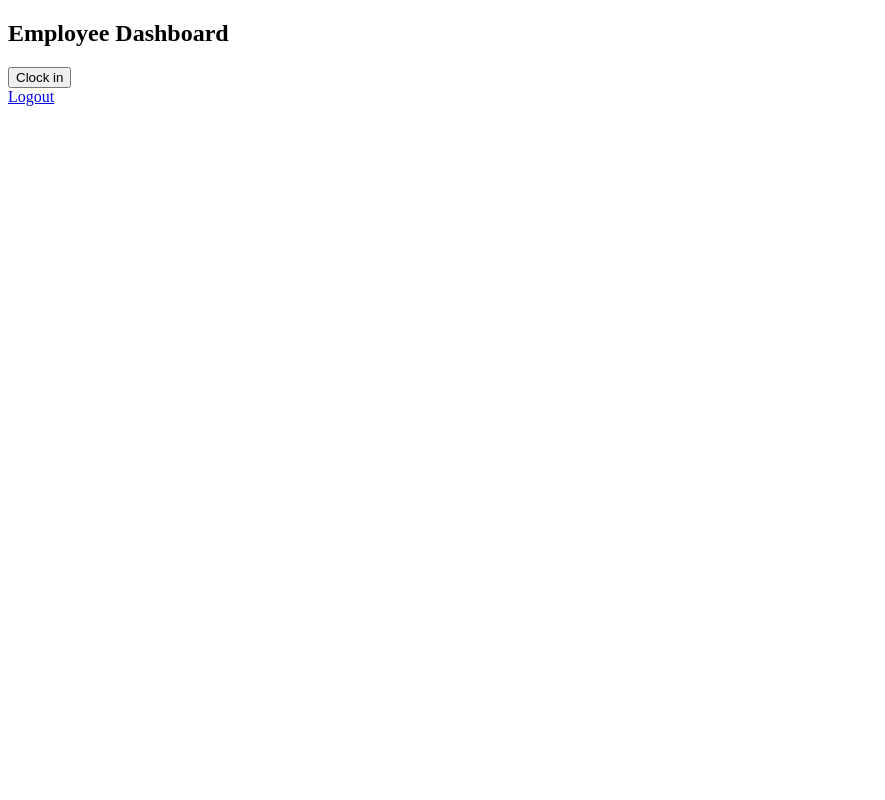
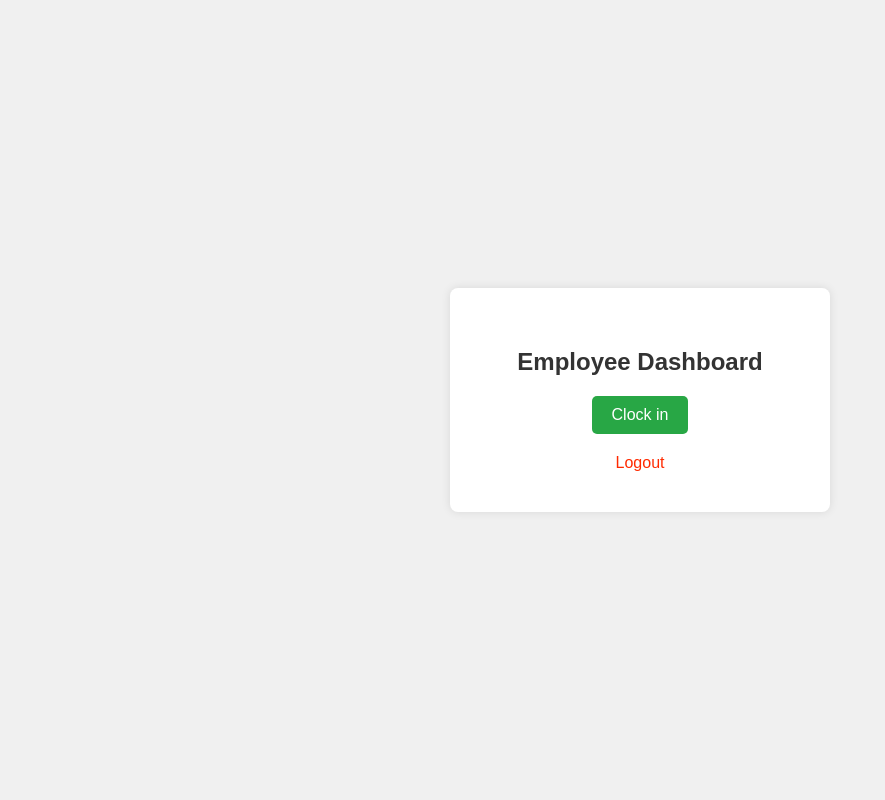
Before and after one commit to KauaOrtiz/KA-portal, a Flask app: page /dashboard/employee in a window 1280 px wide. Shown: the whole page, without its empty margins (0-885 px from the left). Run offline with Flask 3, Linux system fonts and the light colour scheme.

Commit message:
feat: implement employee dashboard layout

```diff
--- /dev/null
+++ b/static/dashboard_employee.css
@@ -0,0 +1,60 @@
+/* dashboard.css */
+body {
+    font-family: Arial, sans-serif;
+    margin: 0;
+    padding: 0;
+    height: 100vh;
+    display: flex;
+    justify-content: center;
+    align-items: center;
+    background-color: #f0f0f0;
+}
+
+.container {
+    text-align: center;
+    background-color: white;
+    padding: 40px;
+    border-radius: 8px;
+    box-shadow: 0 0 10px rgba(0, 0, 0, 0.1);
+    width: 300px;
+}
+
+h2 {
+    margin-bottom: 20px;
+    color: #333;
+}
+
+.success {
+    color: #2b00ff;
+    font-weight: bold;
+    margin-bottom: 20px;
+}
+
+.button {
+    display: inline-block;
+    padding: 10px 20px;
+    font-size: 16px;
+    color: white;
+    background-color: #28a745;
+    border: none;
+    border-radius: 5px;
+    text-decoration: none;
+    transition: background-color 0.3s ease;
+    cursor: pointer;
+}
+
+.button:hover {
+    background-color: #218838;
+}
+
+.logout-link {
+    display: block;
+    margin-top: 20px;
+    color: #ff2a00;
+    text-decoration: none;
+    transition: color 0.3s ease;
+}
+
+.logout-link:hover {
+    color: #cb2706;
+}
--- a/templates/dashboard_employee.html
+++ b/templates/dashboard_employee.html
@@ -6,18 +6,20 @@
         <title>ABOUT</title>
         <meta name="description" content="">
         <meta name="viewport" content="width=device-width, initial-scale=1">
-        <link rel="stylesheet" href="">
+        <link rel="stylesheet" href="{{ url_for('static', filename='dashboard_employee.css') }}">
     </head>
     <body>
-        <h2>Employee Dashboard</h2>
+        <div class="container">
+            <h2>Employee Dashboard</h2>
 
-        <form method="POST" action="{{ url_for('dashboardEmployee') }}">
-            {% if sucess %}
-                <p class="sucess">{{ sucess }}</p>
-            {% endif %}
-            <button type="submit">Clock in</button>
-        </form>
+            <form method="POST" action="{{ url_for('dashboardEmployee') }}">
+                {% if sucess %}
+                    <p class="success">{{ sucess }}</p>
+                {% endif %}
+                <button type="submit" class="button">Clock in</button>
+            </form>
 
-        <a href={{ url_for('home') }}>Logout</a>
+            <a href="{{ url_for('home') }}" class="logout-link">Logout</a>
+        </div>
     </body>
 </html>
```
